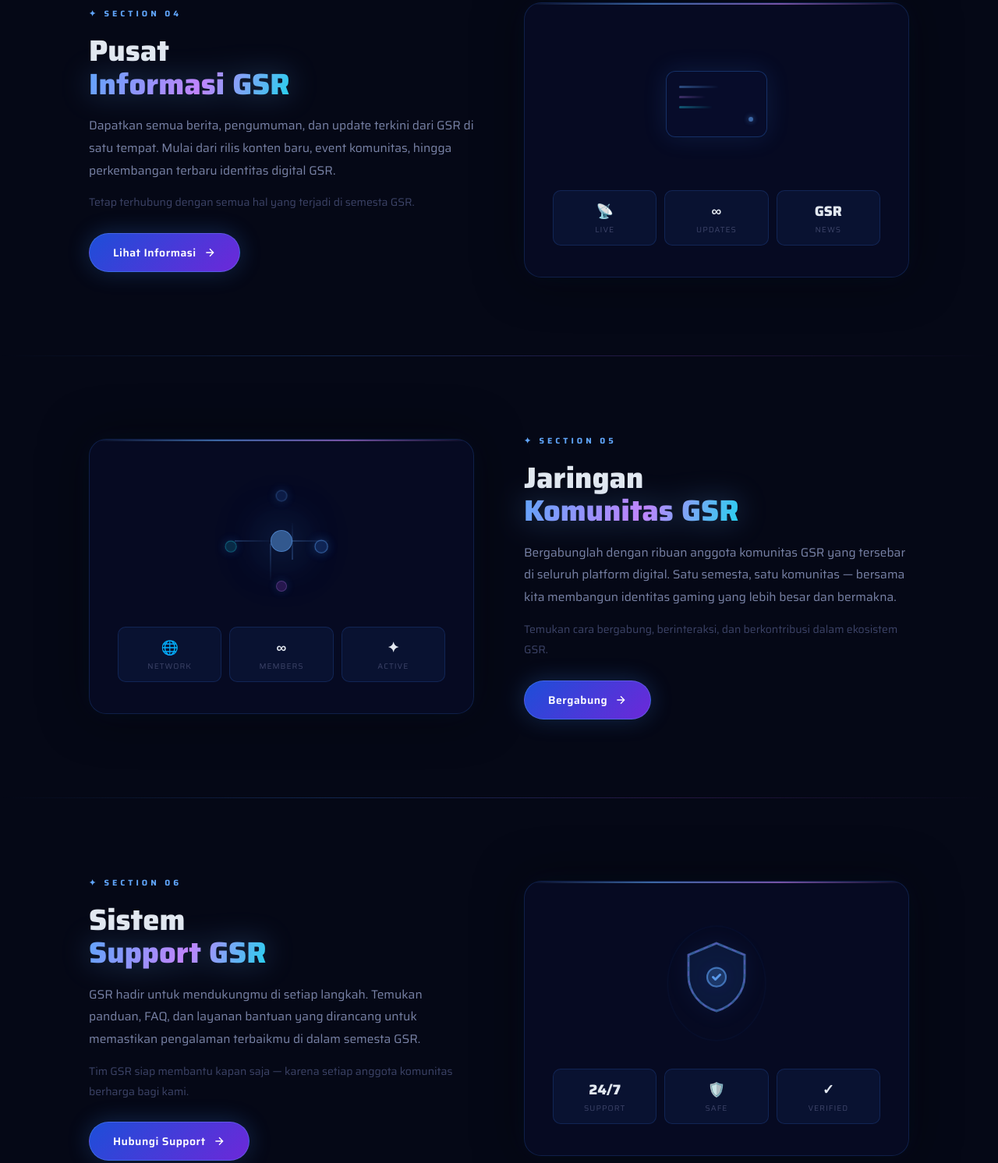
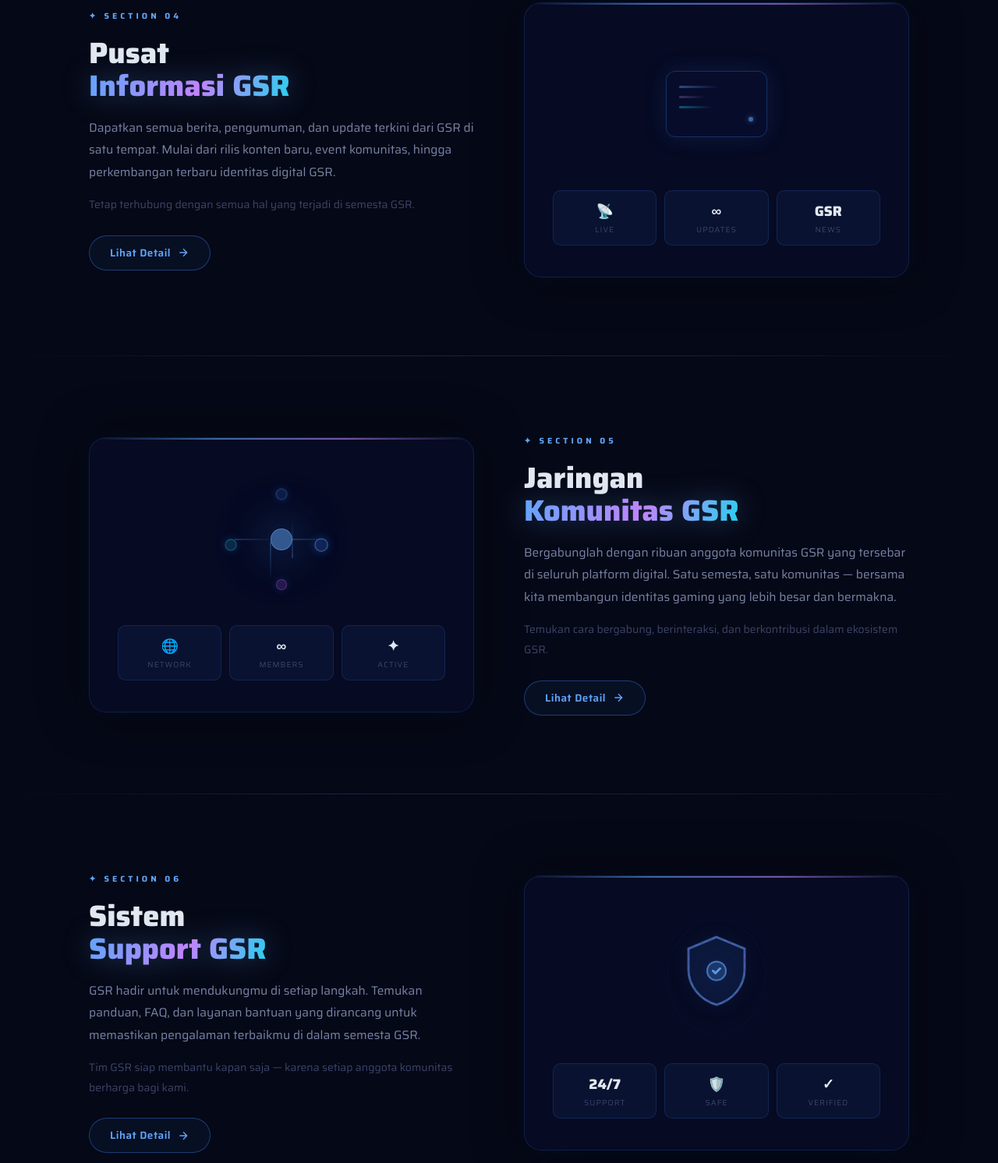
Before and after one commit to mingsr/UJICOBAGSR, a plain HTML site: page index.html in a window 1280 px wide. Shown: the part 2685-4177 px from the top of the page at 78% size. Drawn offline with Linux system fonts and the light colour scheme.

Commit message:
Update index.html

```diff
--- a/index.html
+++ b/index.html
@@ -96,7 +96,7 @@
             src="gaseru_logo.png"
             alt="Game Seru – Rudolf"
             class="hero-logo-img"
-            onerror="this.style.display='none'; this.nextElementSibling.style.display='block';"
+            onerror="this.style.display='none'; this.nextElementSibling.style.display='block';" loading="eager"
           />
           <!-- Fallback teks jika gambar tidak ada -->
           <span class="hero-title-fallback gradient-text" style="display:none;">Game Seru – Rudolf</span>
@@ -357,8 +357,8 @@
           <p class="body-text" style="font-size:14px; color: var(--text-dim); margin-top: -4px;">
             Tetap terhubung dengan semua hal yang terjadi di semesta GSR.
           </p>
-          <a href="#" class="btn btn-primary" style="align-self: flex-start; margin-top: 8px;">
-            <span>Lihat Informasi</span>
+          <a href="information/" class="btn btn-detail" style="align-self: flex-start; margin-top: 8px;">
+            <span>Lihat Detail</span>
             <svg class="btn-arrow" viewBox="0 0 24 24" fill="none" stroke="currentColor" stroke-width="2" aria-hidden="true">
               <path d="M5 12h14M12 5l7 7-7 7"/>
             </svg>
@@ -420,8 +420,8 @@
           <p class="body-text" style="font-size:14px; color: var(--text-dim); margin-top: -4px;">
             Temukan cara bergabung, berinteraksi, dan berkontribusi dalam ekosistem GSR.
           </p>
-          <a href="#" class="btn btn-primary" style="align-self: flex-start; margin-top: 8px;">
-            <span>Bergabung</span>
+          <a href="community/" class="btn btn-detail" style="align-self: flex-start; margin-top: 8px;">
+            <span>Lihat Detail</span>
             <svg class="btn-arrow" viewBox="0 0 24 24" fill="none" stroke="currentColor" stroke-width="2" aria-hidden="true">
               <path d="M5 12h14M12 5l7 7-7 7"/>
             </svg>
@@ -483,8 +483,8 @@
           <p class="body-text" style="font-size:14px; color: var(--text-dim); margin-top: -4px;">
             Tim GSR siap membantu kapan saja — karena setiap anggota komunitas berharga bagi kami.
           </p>
-          <a href="#" class="btn btn-primary" style="align-self: flex-start; margin-top: 8px;">
-            <span>Hubungi Support</span>
+          <a href="support/" class="btn btn-detail" style="align-self: flex-start; margin-top: 8px;">
+            <span>Lihat Detail</span>
             <svg class="btn-arrow" viewBox="0 0 24 24" fill="none" stroke="currentColor" stroke-width="2" aria-hidden="true">
               <path d="M5 12h14M12 5l7 7-7 7"/>
             </svg>
```
